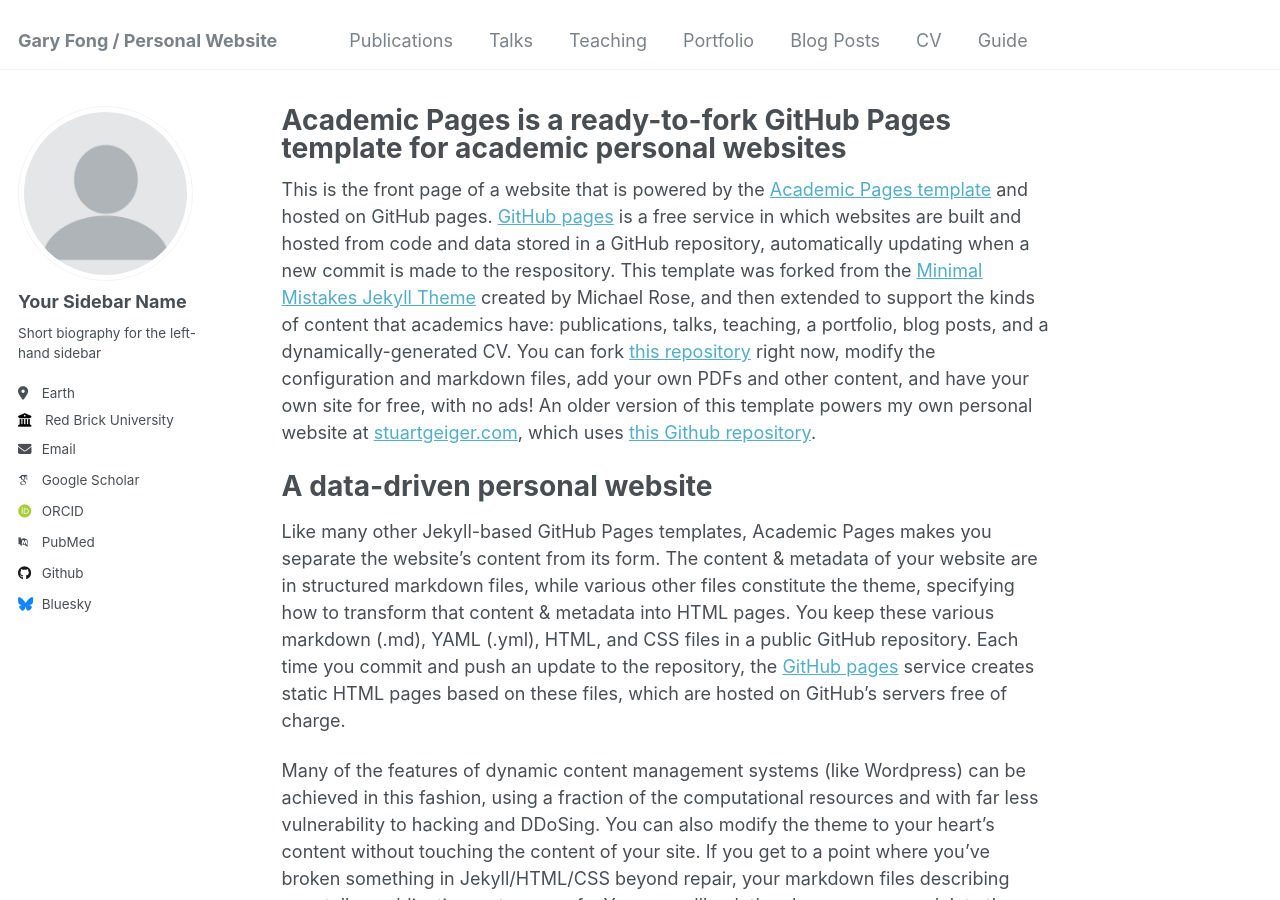
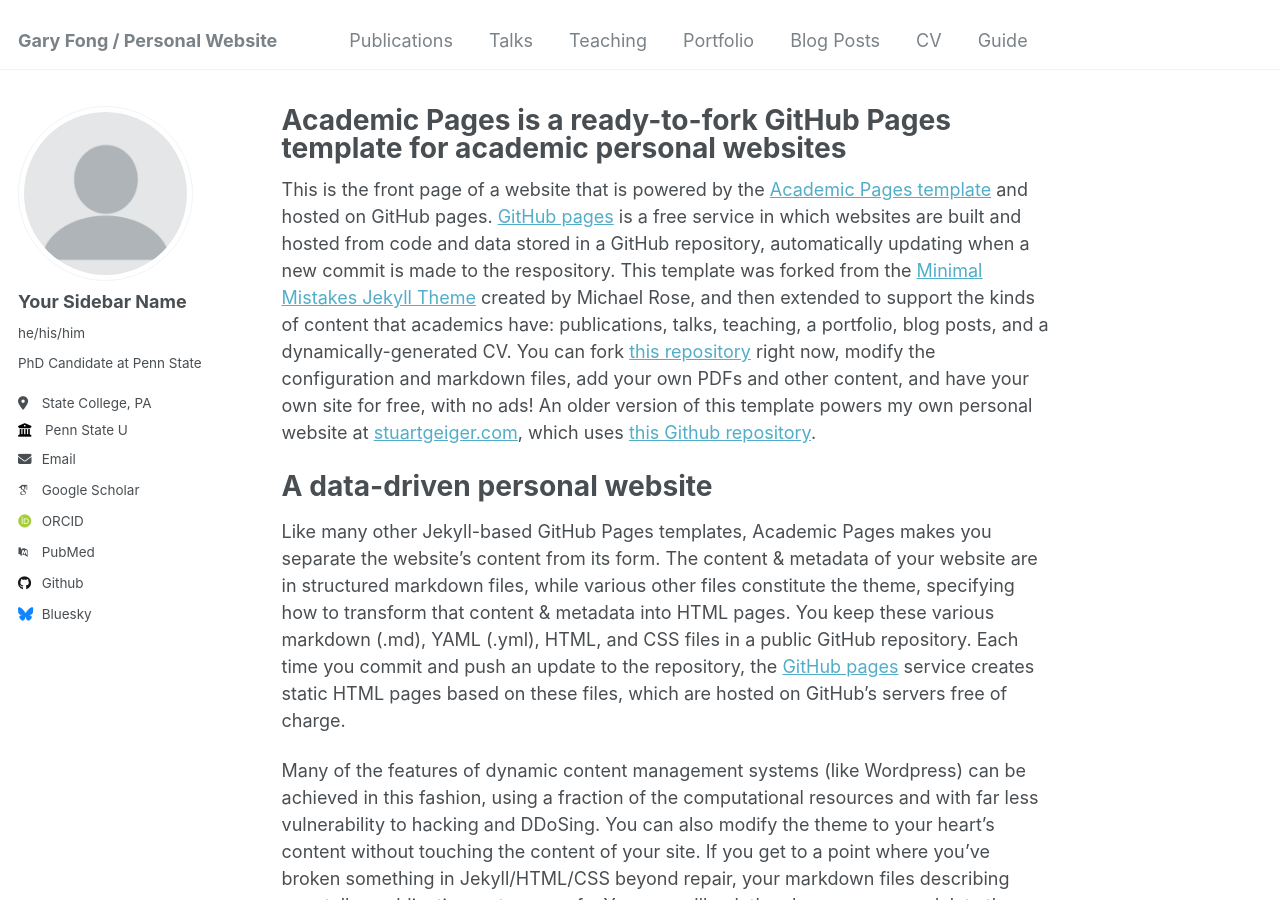
Before and after one commit to sap98fcs/sap98fcs.github.io, a Jekyll site: the page built from _pages/about.md, in a window 1280 px wide and 900 px high. Built offline with Jekyll 4.4.1, drawn with Linux system fonts in a browser that asks for light colours; some web fonts are replaced.

Commit message:
Update _config.yml

```diff
--- a/_config.yml
+++ b/_config.yml
@@ -11,7 +11,7 @@ locale                   : "en-US"
 title                    : "Gary Fong / Personal Website"
 title_separator          : "-"
 name                     : &name "Gary Fong"
-description              : &description "PhD Candidate at Penn state"
+description              : &description "PhD Candidate at Penn State"
 url                      : https://sap98fcs.github.io # the base hostname & protocol for your site e.g. "https://mmistakes.github.io"
 baseurl                  : "" # the subpath of your site, e.g. "/blog"
 repository               : "academicpages/academicpages.github.io"
@@ -23,12 +23,12 @@ author:
   # Biographic information
   avatar           : "profile.png"
   name             : "Your Sidebar Name"
-  pronouns         : # example: "she/her"
-  bio              : "Short biography for the left-hand sidebar"
-  location         : "Earth"
-  employer         : "Red Brick University"
+  pronouns         : "he/his/him"
+  bio              : "PhD Candidate at Penn State"
+  location         : "State College, PA"
+  employer         : "Penn State U"
   uri              : # URL
-  email            : "none@example.org"
+  email            : "cjf5914@psu.edu/sap98fcs@gmail.com"
 
   # Academic websites
   arxiv            : # URL - Update with the correct link to your profile
```
